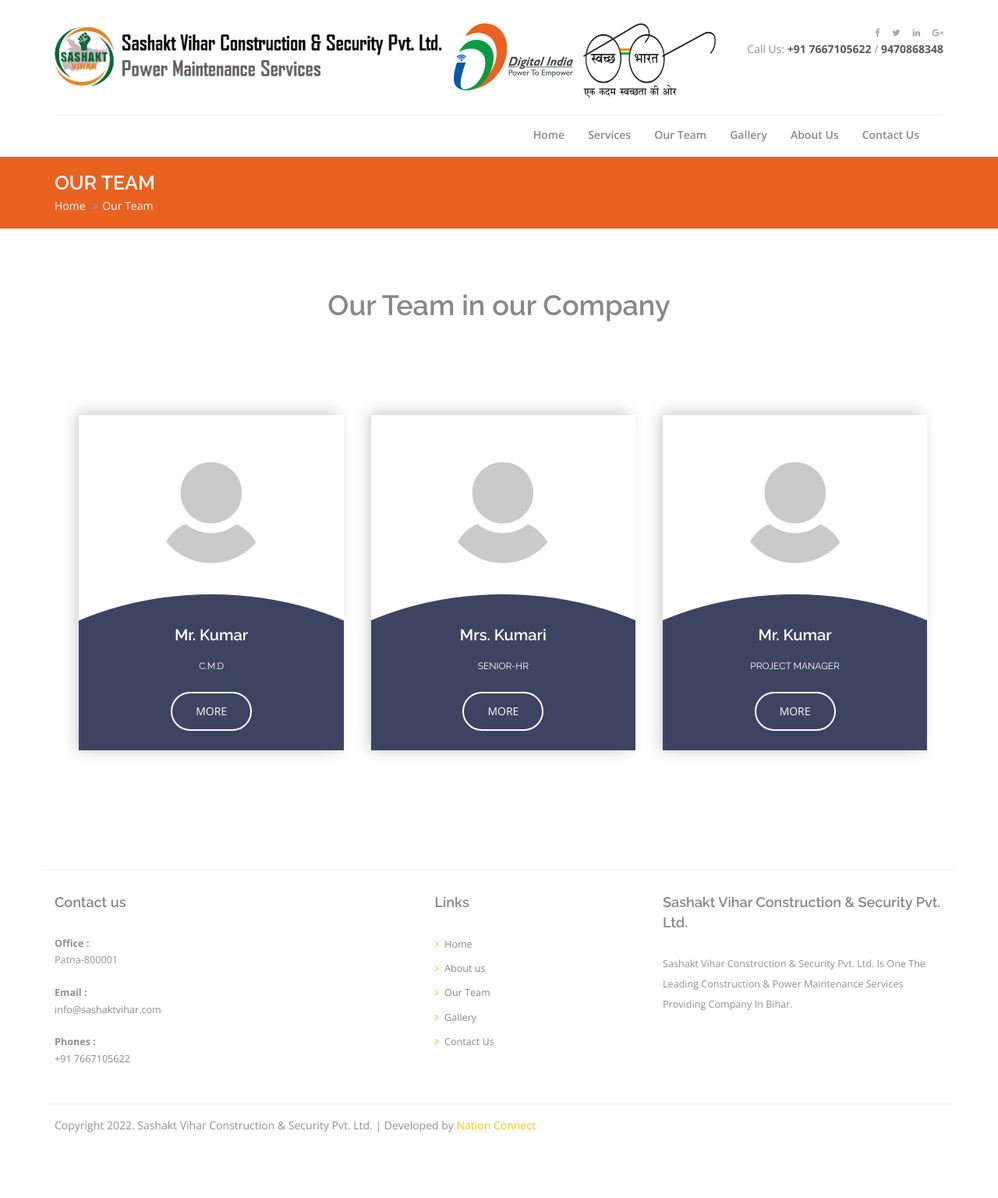
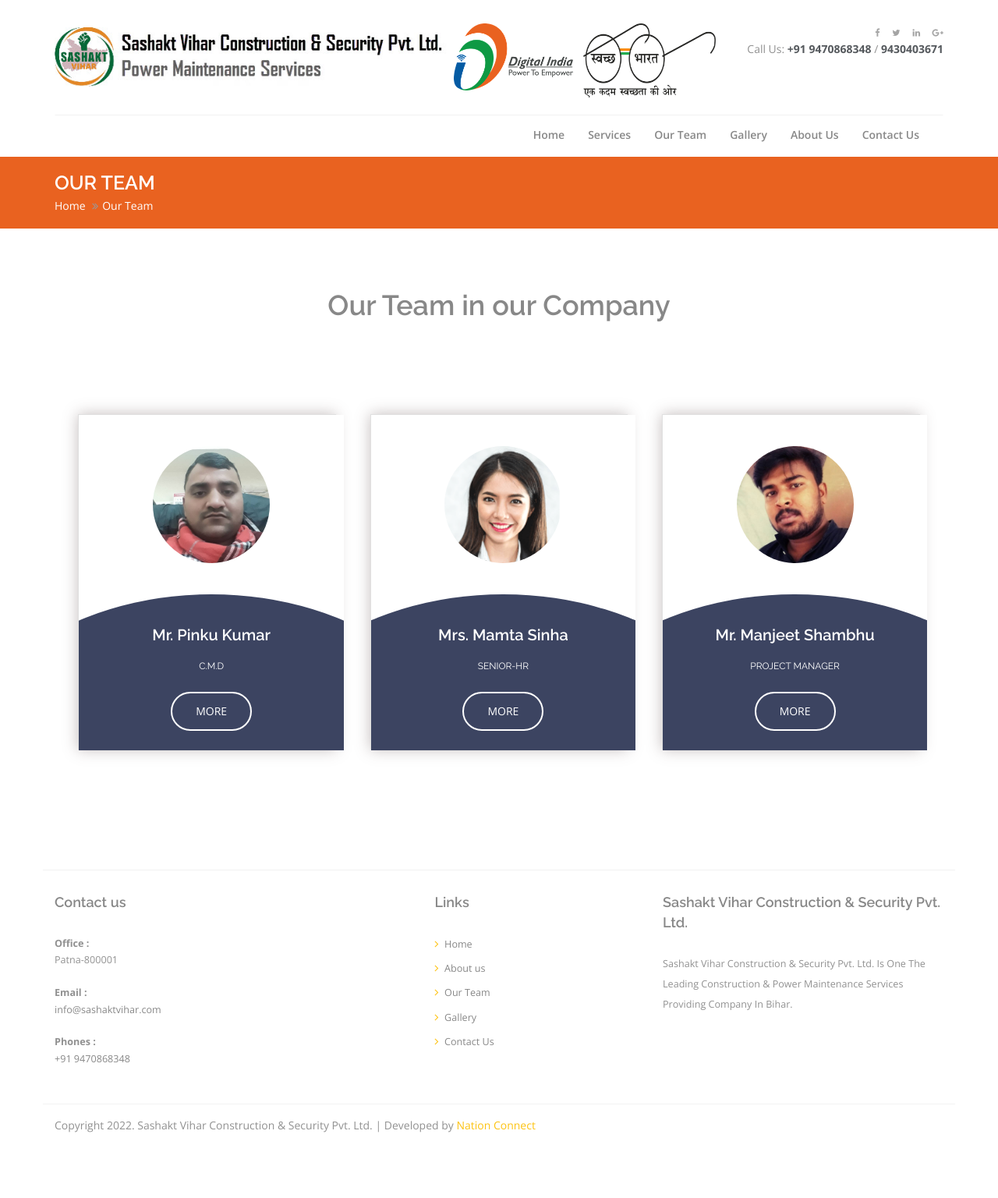
Before and after one commit to Nation-Connect/sashaktvihar, a PHP site: page /team.php in a window 1280 px wide. Shown: the whole page at 78% size. Run offline with PHP 8.4, Linux system fonts and the light colour scheme; data that the repository does not hold is empty; some libraries are stand-ins or nearby versions.

Commit message:
team update

```diff
--- a/contact.php
+++ b/contact.php
@@ -122,7 +122,7 @@
 										</address>
 										<address>
 											<span>Phones :</span>
-											<a href="tel:+917667105622">+91 7667105622</a><br>
+											<a href="tel:+919470868348">+91 9470868348</a><br>
 										</address>
 									</div>
 									<!-- <div class="contact-us newyork-office">
--- a/footer.php
+++ b/footer.php
@@ -14,7 +14,7 @@
 					</address>
 					<address>
 						<span>Phones :</span>
-						<a href="tel:+917667105622">+91 7667105622</a><br>
+						<a href="tel:+919470868348">+91 9470868348</a><br>
 					</address>
 				</div>
 			</div>
--- a/header.php
+++ b/header.php
@@ -22,8 +22,8 @@
                     <li><a href="#"><i class="fa fa-linkedin"></i></a></li>
                     <li><a href="#"><i class="fa fa-google-plus"></i></a></li>
                 </ul>
-                <p>Call Us: <a href="tel:+91 7667105622"><strong>+91 7667105622</strong></a> / <a
-                        href="tel:+91 9470868348"><strong>9470868348</strong></a>
+                <p>Call Us: <a href="tel:+91 9470868348"><strong>+91 9470868348</strong></a> / <a
+                        href="tel:+91 9430403671"><strong>9430403671</strong></a>
             </div>
         </div>
     </div>
--- a/team.php
+++ b/team.php
@@ -102,39 +102,39 @@
 							<!-- ********* <3 ********* ONE ********* <3 ********* -->
 							<ul class="one">
 								<li class="transition">
-									<div class="wrapper"> <img class="transition" src="img/default-pic.jpg">
+									<div class="wrapper"> <img class="transition" src="img/team/cmd.jpeg">
 										<ul class="social">
 											<li>Chief managing director <br>
-												Mr. Kumar</li>
+											Mr. Pinku Kumar</li>
 
 										</ul>
 										<span class="transition">
-											<h2>Mr. Kumar <em>C.M.D</em></h2>
+											<h2>Mr. Pinku Kumar <em>C.M.D</em></h2>
 											<i class="hhide">more</i>
 										</span>
 									</div>
 								</li>
 								<li class="transition">
-									<div class="wrapper"> <img class="transition" src="img/default-pic.jpg">
+									<div class="wrapper"> <img class="transition" src="img/team/hr.png">
 										<ul class="social">
 											<li> Senior-HR <br>
-												Mrs. Kumari</li>
+												Mrs. Mamta Sinha</li>
 										</ul>
 
 										<span class="transition">
-											<h2>Mrs. Kumari <em>Senior-HR</em></h2>
+											<h2>Mrs. Mamta Sinha <em>Senior-HR</em></h2>
 											<i class="hhide">more</i>
 										</span>
 									</div>
 								</li>
 								<li class="transition">
-									<div class="wrapper"> <img class="transition" src="img/default-pic.jpg">
+									<div class="wrapper"> <img class="transition" src="img/team/pm.jpeg">
 										<ul class="social">
 											<li> Project Manager <br>
-												Mr. Kumar</li>
+											Mr. Manjeet Shambhu</li>
 										</ul>
 										<span class="transition">
-											<h2>Mr. Kumar <em>Project Manager</em></h2>
+											<h2>Mr. Manjeet Shambhu<em>Project Manager</em></h2>
 											<i class="hhide">more</i>
 										</span>
 									</div>
```
Also changed, not shown: index.php (+9 -9 lines), img/team/bdm.jpg (deleted), img/team/cmd.jpeg (added), img/team/cmd.jpg (deleted), img/team/hr.PNG (added), img/team/md.jpg (deleted), img/team/pm.jpeg, img/team/rakesh.jpeg (deleted), img/team/shdk.jpeg (deleted), img/team/suman.jpeg (deleted), img/team/sweta.jpeg (deleted), img/team/trguddu.jpeg (deleted), img/team/trjitendra.jpg (deleted), img/team/trrahul.jpg (deleted), 1 more files.
